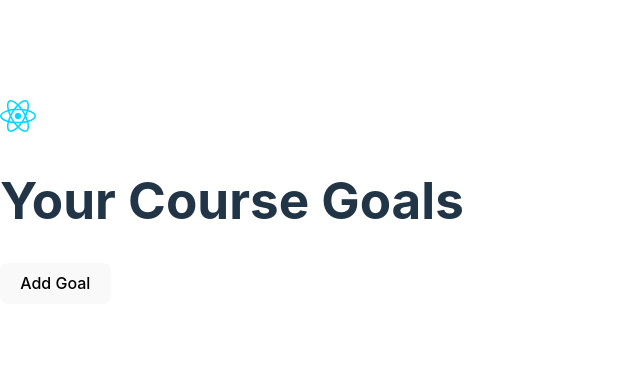
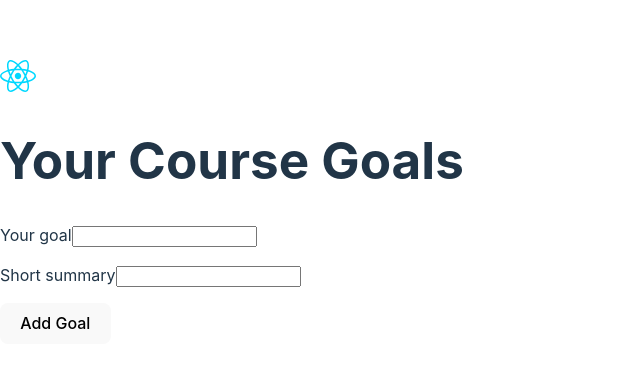
Before and after one commit to AdamFaylo/react-ts-basics, a React (Vite) app in the folder react-ts-basics/: page / in a window 1280 px wide. Shown: the part 190-558 px from the top of the page, without its empty margins (0-640 px from the left). Built offline with nearby package versions, Linux system fonts and the light colour scheme.

Commit message:
Handling user input in a type-safe way

```diff
--- a/react-ts-basics/src/App.tsx
+++ b/react-ts-basics/src/App.tsx
@@ -1,7 +1,8 @@
+import { useState } from 'react';
 import CourseGoalList from './components/CousreGoalList.tsx';
 import Header from './components/Header.tsx';
+import NewGoal from './components/NewGoal.tsx';
 import goalsImg from './assets/react.svg';
-import { useState } from 'react';
 
 export type CourseGoal = {
   title: string;
@@ -12,12 +13,12 @@
 export default function App() {
   const [goals, setGoals] = useState<CourseGoal[]>([]);
 
-  function handleAddGoal() {
+  function handleAddGoal(goal:string, summary:string) {
     setGoals(prevGoals => {
       const newGoal: CourseGoal = {
         id: Math.random(),
-        title: 'Learn React + TS',
-        discription: 'Learn it in depth'
+        title: goal,
+        discription: summary,
       };
       return [...prevGoals, newGoal];
     });
@@ -26,7 +27,7 @@
 
 
   function handleDeleteGoal(id: number) {
-   setGoals(prevGoals =>prevGoals.filter(goal => goal.id !== id))
+    setGoals(prevGoals => prevGoals.filter(goal => goal.id !== id))
   };
 
   return (
@@ -34,8 +35,8 @@
       <Header image={{ src: goalsImg, alt: 'A list of goals' }}>
         <h1>Your Course Goals</h1>
       </Header>
-      <button onClick={handleAddGoal}>Add Goal</button>
-      <CourseGoalList goals={goals} onDeleteGoal={handleDeleteGoal}/>
+      <NewGoal onAddGoal={handleAddGoal}/>
+      <CourseGoalList goals={goals} onDeleteGoal={handleDeleteGoal} />
     </main>
   );
 }
--- a/react-ts-basics/src/components/CourseGoal.tsx
+++ b/react-ts-basics/src/components/CourseGoal.tsx
@@ -22,6 +22,12 @@
         </article>
     )
 }
+
+
+
+
+
+
 
 // const CourseGoal: FC<CourseGoalProps> = ({ title, children }) => {
 //     return (
--- /dev/null
+++ b/react-ts-basics/src/components/NewGoal.tsx
@@ -0,0 +1,36 @@
+import { useRef, type FormEvent } from 'react';
+
+type NewGoalProps = {
+    onAddGoal: (enteredGoal: string, enteredSummary: string) => void;
+};
+
+export default function newGoal({ onAddGoal }: NewGoalProps) {
+    const goal = useRef<HTMLInputElement>(null);
+    const summary = useRef<HTMLInputElement>(null);
+
+    function handleSubmit(event: FormEvent<HTMLFormElement>) {
+        event.preventDefault();
+
+        const enteredGoal = goal.current!.value;
+        const enteredSummary = summary.current!.value;
+
+        event.currentTarget.reset();
+        onAddGoal(enteredGoal, enteredSummary);
+    }
+
+    return (
+        <form onSubmit={handleSubmit}>
+            <p>
+                <label htmlFor="goal">Your goal</label>
+                <input id="goal" type="text" ref={goal} />
+            </p>
+            <p>
+                <label htmlFor="summary">Short summary</label>
+                <input id="summary" type="text" ref={summary} />
+            </p>
+            <p>
+                <button>Add Goal</button>
+            </p>
+        </form>
+    )
+}
```
